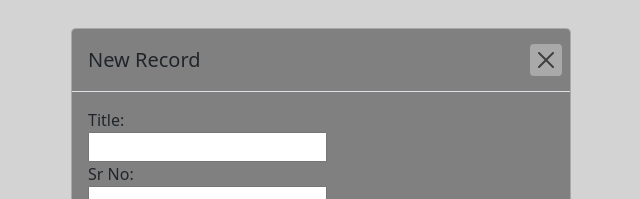
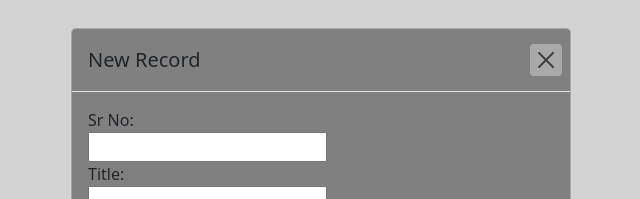
Before and after one commit to TousifKhaan/ExtensionManagerFrontEnd, a plain HTML site: page pages/title.html in a window 1280 px wide. Both pictures are taken after a click on the button "Add New". Shown: the top 199 px of the page, 319-959 px from the left. Drawn offline with nearby package versions, Linux system fonts and the light colour scheme.

Commit message:
frontend updated ext manager

```diff
--- a/pages/title.html
+++ b/pages/title.html
@@ -56,13 +56,13 @@
           <button type="button" class="btn-close pop" data-bs-dismiss="modal" aria-label="Close"></button>
         </div>
         <div class="modal-body ">
+          <label for="title">Sr No:</label><br>
+            <input type="serial" id="serial_number">
 
-          <label for="title">Title:</label><br>
-          <input type="text" id="title" name="title"><br>
 
           <div class="main-agileinfo">
-            <label for="title">Sr No:</label><br>
-            <input type="serial" id="serial_number">
+            <label for="title">Title:</label><br>
+          <input type="text" id="title" name="title">
 
             <br>
           <label for="title">Date:</label><br>
```
